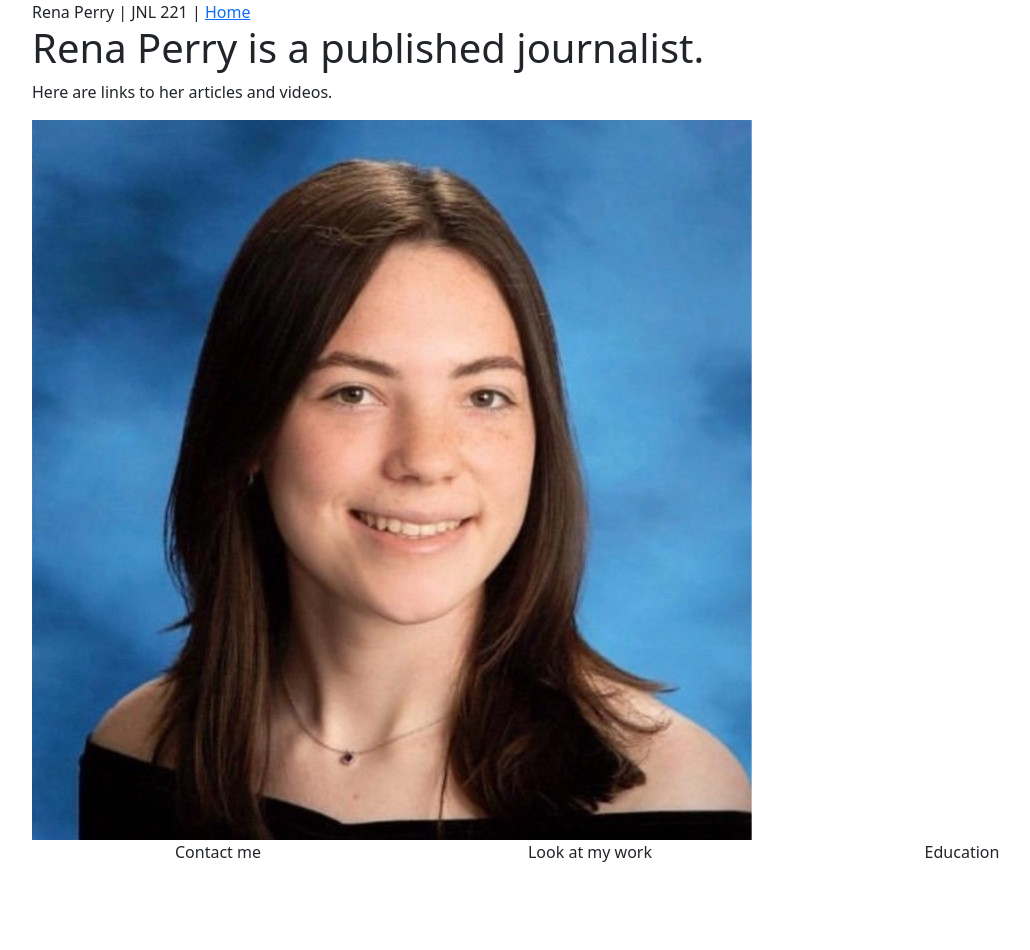
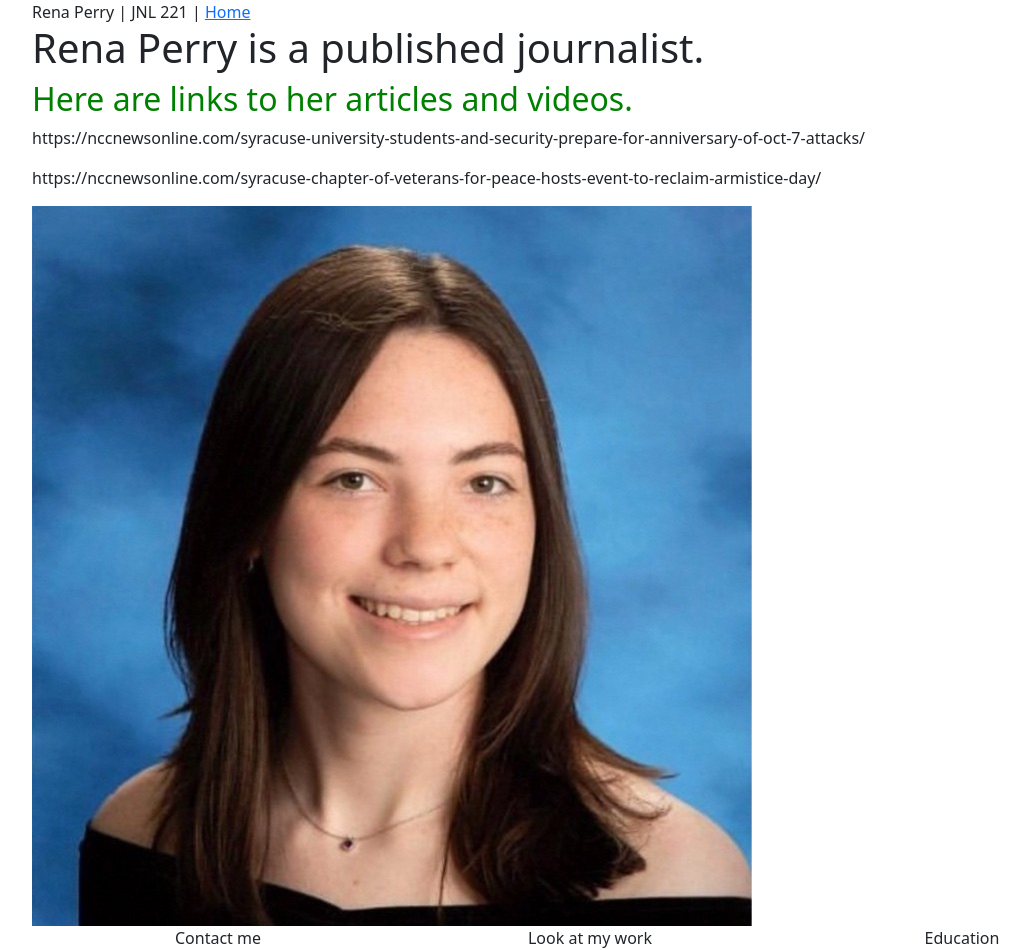
Before and after one commit to renaperry11/renaperry11.github.io, a plain HTML site: page perryportfolio/work/index.html in a window 1280 px wide. Shown: the whole page, without its empty margins (50-1080 px from the left). Before the commit the page ends 864 px from the top, so only its background shows below. Drawn offline with nearby package versions, Linux system fonts and the light colour scheme; files that its build step writes are made by us from their sources; files whose address does not match are found by name.

Commit message:
Update index.html

```diff
--- a/perryportfolio/work/index.html
+++ b/perryportfolio/work/index.html
@@ -40,10 +40,12 @@
         <div class="col">
 
           <h1>Rena Perry is a published journalist.</h1>
+<h2>Here are links to her articles and videos.</h2>
 
 
+          <p>https://nccnewsonline.com/syracuse-university-students-and-security-prepare-for-anniversary-of-oct-7-attacks/</p>
 
-          <p>Here are links to her articles and videos.</p>
+          <p>https://nccnewsonline.com/syracuse-chapter-of-veterans-for-peace-hosts-event-to-reclaim-armistice-day/</p>
 
       <!-- *********************************** -->
       <!-- Below is code for an image          -->
```
